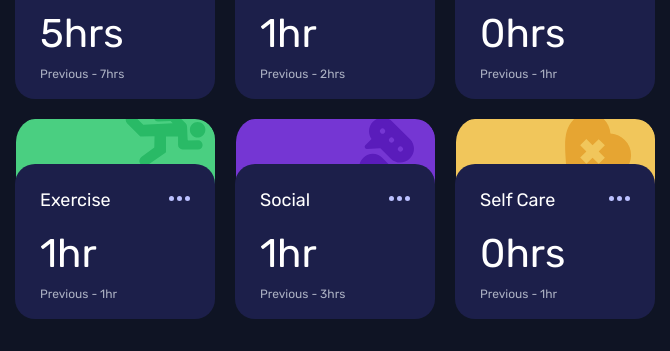
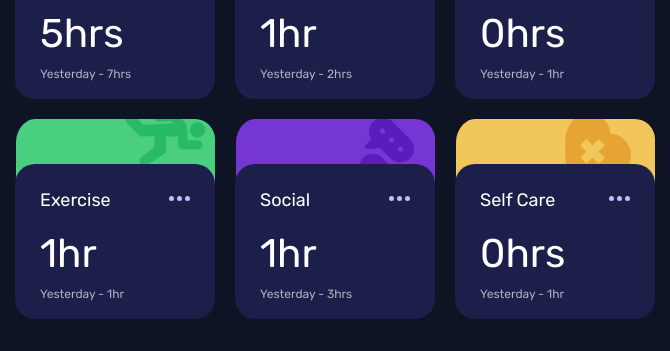
Before and after one commit to missbaah/time-tracking-dashboard, a plain HTML site: page index.html in a window 1280 px wide. Shown: the part 301-652 px from the top of the page, 405-1075 px from the left. Drawn offline with Linux system fonts and the light colour scheme.

Commit message:
updates on the HTML file

```diff
--- a/index.html
+++ b/index.html
@@ -44,7 +44,7 @@
         <img class="ellipsis" src="images/icon-ellipsis.svg" alt="icon-ellipsis">
         <br>
         <div class="hours">5hrs</div>  <!-- daily -->
-        <div class="previous">Previous - 7hrs</div>  <!-- daily -->
+        <div class="previous">Yesterday - 7hrs</div>  <!-- daily -->
       </div>
 
       <!-- 32hrs weekly -->
@@ -64,7 +64,7 @@
          <img class="ellipsis" src="images/icon-ellipsis.svg" alt="icon-ellipsis">
      <br>
       <div class="hours">1hr</div> <!-- daily -->
-      <div class="previous">Previous - 2hrs</div> <!-- daily -->
+      <div class="previous">Yesterday - 2hrs</div> <!-- daily -->
       </div>
 
       <!-- 10hrs weekly -->
@@ -84,7 +84,7 @@
         <img class="ellipsis" src="images/icon-ellipsis.svg" alt="icon-ellipsis">
         <br>
         <div class="hours">0hrs</div>  <!-- daily -->
-        <div class="previous">Previous - 1hr</div>  <!-- daily -->
+        <div class="previous">Yesterday - 1hr</div>  <!-- daily -->
       </div>
 
       <!-- 4hrs weekly -->
@@ -104,7 +104,7 @@
          <img class="ellipsis" src="images/icon-ellipsis.svg" alt="icon-ellipsis">
          <br>
         <div class="hours">1hr</div>  <!-- daily -->
-        <div class="previous">Previous - 1hr</div>  <!-- daily -->
+        <div class="previous">Yesterday - 1hr</div>  <!-- daily -->
       </div>
 
       <!-- 4hrs weekly -->
@@ -124,7 +124,7 @@
         <img class="ellipsis" src="images/icon-ellipsis.svg" alt="icon-ellipsis">
       <br>
       <div class="hours">1hr</div>  <!-- daily -->
-      <div class="previous">Previous - 3hrs</div>  <!-- daily -->
+      <div class="previous">Yesterday - 3hrs</div>  <!-- daily -->
       </div>
 
       <!-- 5hrs weekly -->
@@ -144,7 +144,7 @@
         <img class="ellipsis" src="images/icon-ellipsis.svg" alt="icon-ellipsis">
       <br>
       <div class="hours">0hrs</div>  <!-- daily -->
-      <div class="previous">Previous - 1hr</div>  <!-- daily -->
+      <div class="previous">Yesterday - 1hr</div>  <!-- daily -->
       </div>
 
       <!-- 2hrs weekly -->
```
